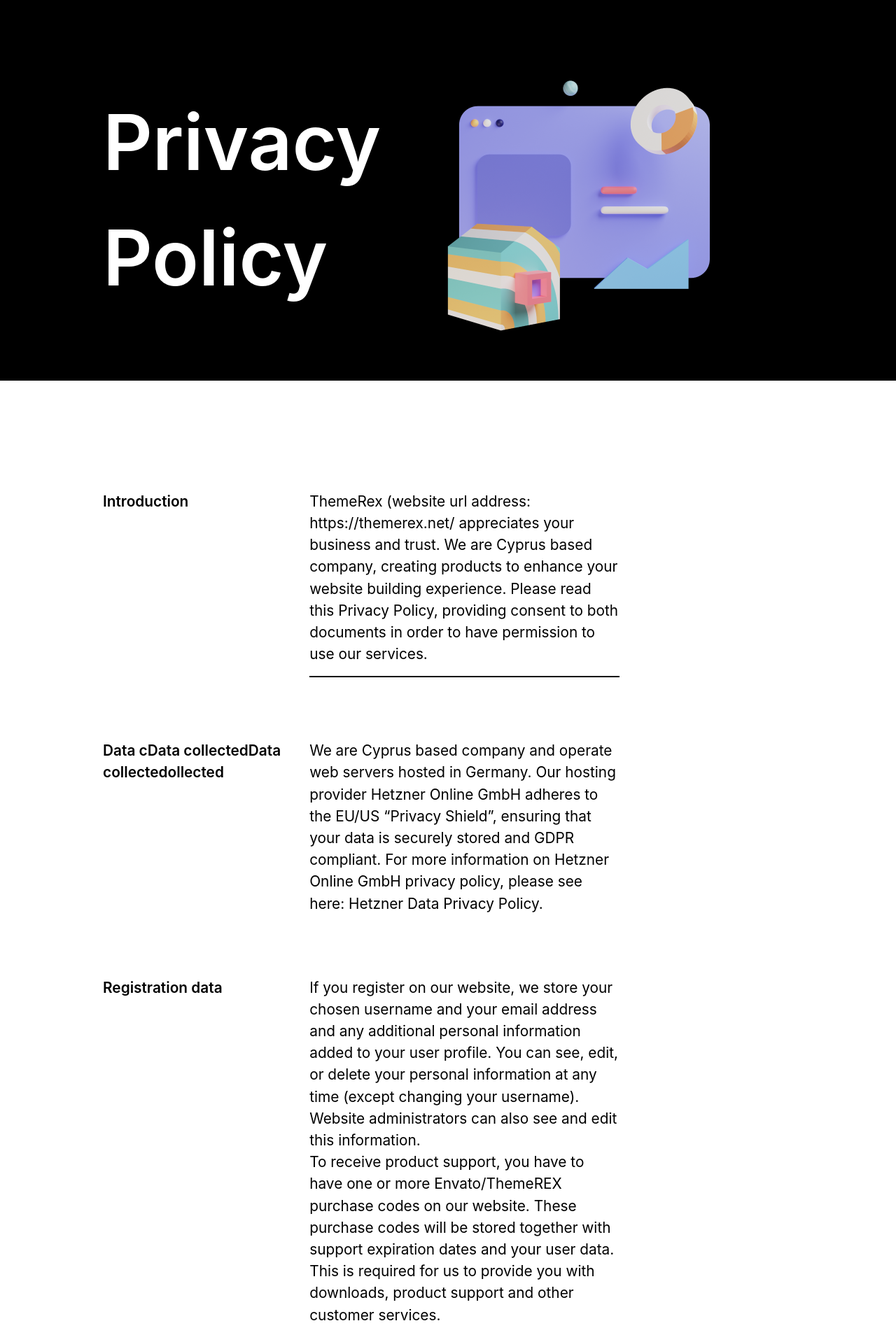
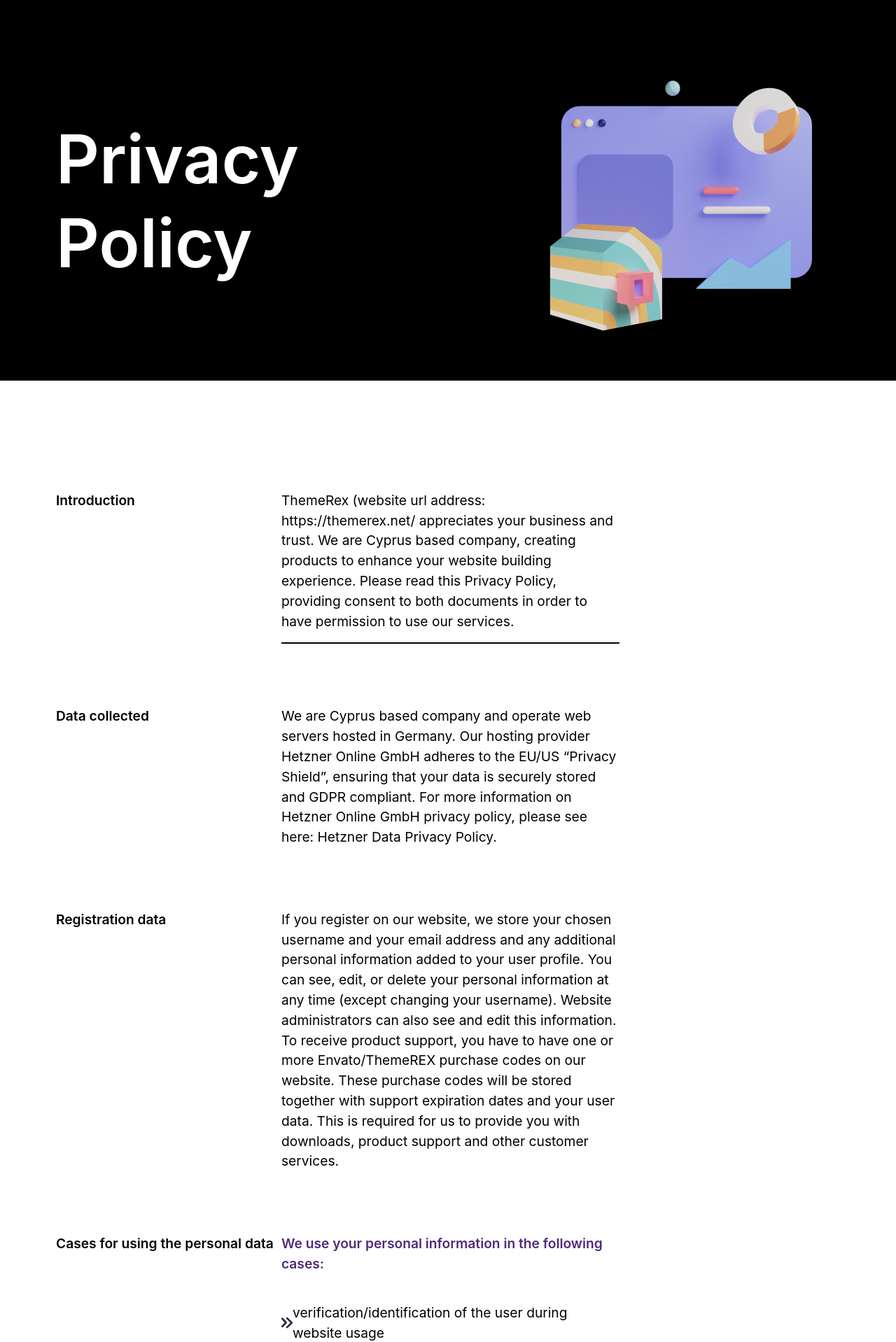
Before and after one commit to jadeoflagos/jademediapro, a Next.js app: page /privacy-policy in a window 1280 px wide. Shown: the part 128-2046 px from the top of the page at 70% size. Built offline with nearby package versions, Linux system fonts and the light colour scheme.

Commit message:
update: privacy policy

```diff
--- a/components/Sections.jsx
+++ b/components/Sections.jsx
@@ -20,7 +20,7 @@
               } max-w-[57.37rem]`}
             >
               {item.content.fullDescription && (
-                <p>{item.content.fullDescription}</p>
+                <p className="mb-[2.56rem]">{item.content.fullDescription}</p>
               )}
               {!checkObject &&
                 (checkArray ? (
@@ -31,8 +31,10 @@
                   <p>{item.content}</p>
                 ))}
               {checkObject && (
-                <div>
-                  <span>{item.content.title}</span>
+                <div className={`flex flex-col`}>
+                  <span className="text-[#502A7A] font-semibold mb-[2.56rem]">
+                    {item.content.title}
+                  </span>
                   {item.content.options.map((i) => (
                     <div className="flex">
                       <img src="/vectors/arrow-option.svg" alt="list-icon" />
--- a/data/index.js
+++ b/data/index.js
@@ -5,7 +5,7 @@
         underline: true
     },
     {
-        title: 'Data cData collectedData collectedollected',
+        title: 'Data collected',
         content: 'We are Cyprus based company and operate web servers hosted in Germany. Our hosting provider Hetzner Online GmbH adheres to the EU/US “Privacy Shield”, ensuring that your data is securely stored and GDPR compliant. For more information on Hetzner Online GmbH privacy policy, please see here: Hetzner Data Privacy Policy.'
     },
     {
--- a/pages/privacy-policy.jsx
+++ b/pages/privacy-policy.jsx
@@ -12,12 +12,11 @@
         <div>
           <Navbar textColor="white" />
         </div>
-        <div className="flex items-center justify-between pl-[9.18rem] pr-[14.12rem] py-8 bg-black ">
-          <span className="text-white text-[6.87rem] font-semibold">
-            Privacy
-            <br />
-            Policy
-          </span>
+        <div className="flex items-center justify-between px-20 py-8 bg-black ">
+          <div className="flex flex-col text-white text-[6rem] font-semibold leading-tight">
+            <span>Privacy</span>
+            <span>Policy</span>
+          </div>
           <img src="/images/privacy-policy.png" alt="privacy-policy-icon" />
         </div>
       </div>
--- a/styles/Home.module.css
+++ b/styles/Home.module.css
@@ -124,7 +124,7 @@
   @apply flex flex-col;
 }
 .section {
-  @apply grid grid-cols-[40%,1fr] mb-[5.56rem] text-[1.3rem];
+  @apply grid grid-cols-[40%,1fr] mb-[5.56rem] text-[1.2rem];
 }
 .underline {
   border-bottom: 2px solid #000;
@@ -132,5 +132,5 @@
 }
 
 .privacyContent {
-  @apply pl-[9.19rem] pr-[24.69rem] pt-[9.8rem];
+  @apply pl-20 pr-[24.69rem] pt-[9.8rem];
 }
```
